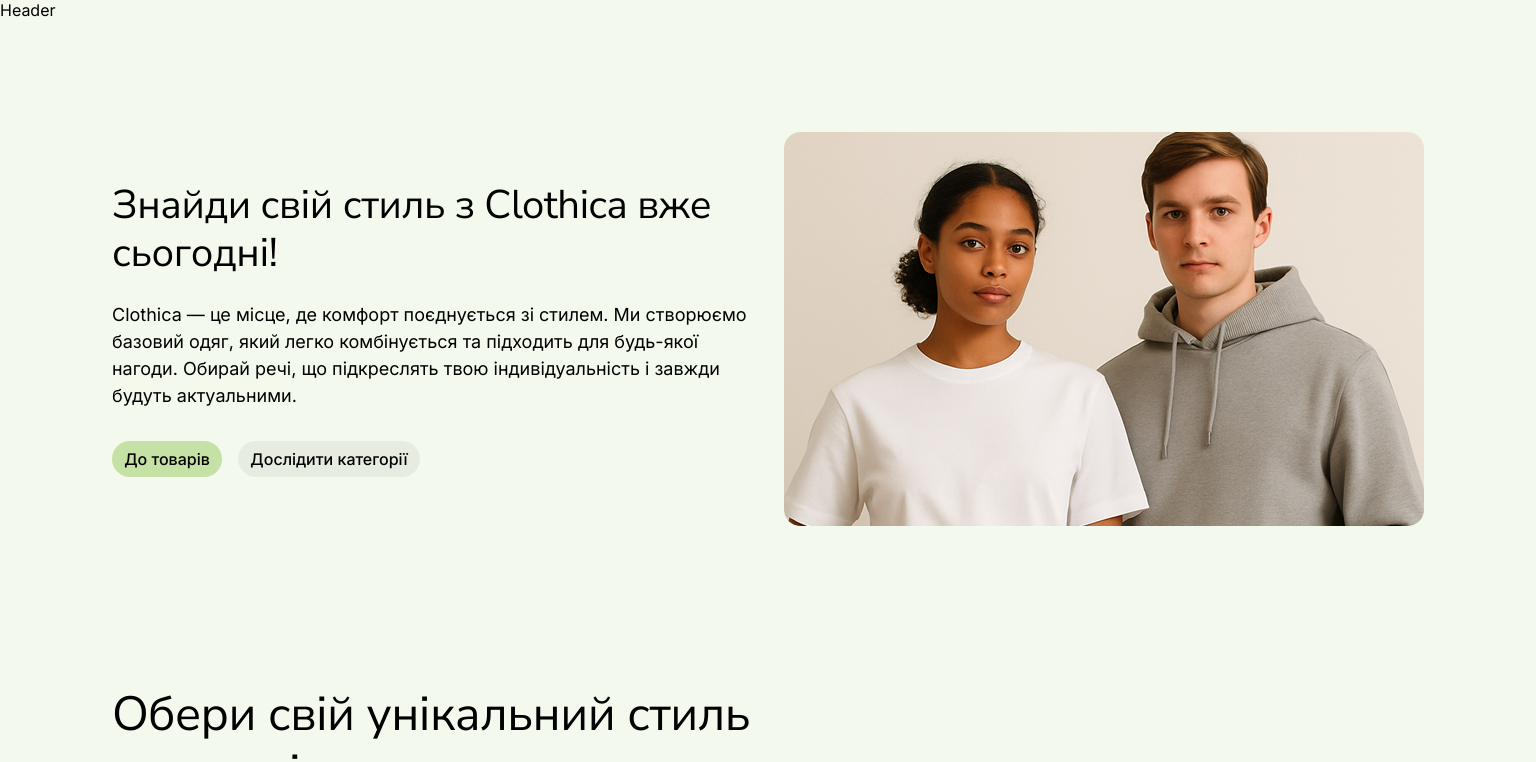
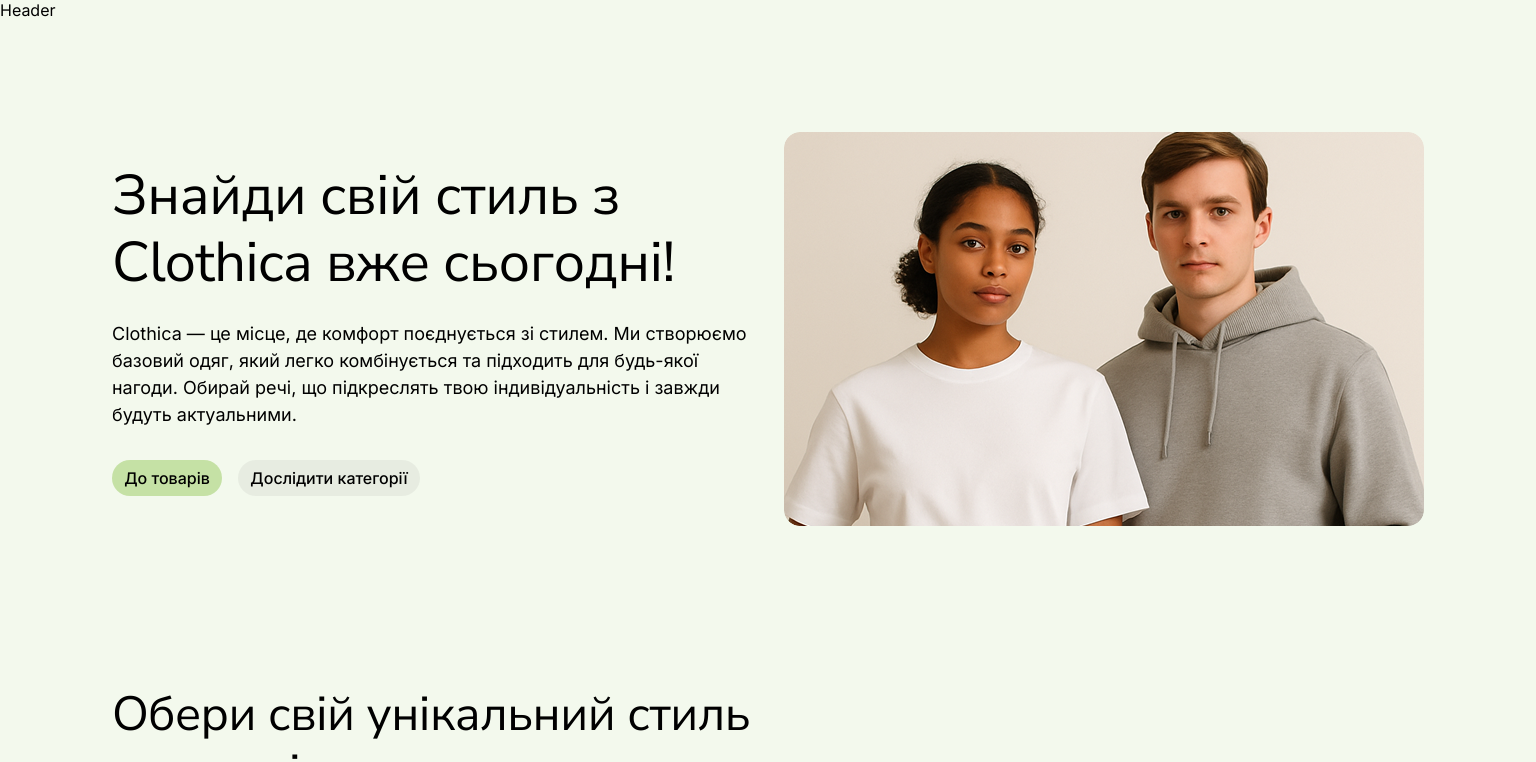
Before and after one commit to netkatya/clothica-shop, a Next.js app: page / in a window 1536 px wide. Shown: the top 762 px of the page. Built offline with nearby package versions, Linux system fonts and the light colour scheme.

Commit message:
hero fixed

```diff
--- a/components/Hero/Hero.module.css
+++ b/components/Hero/Hero.module.css
@@ -1,25 +1,18 @@
 .hero {
-    padding: 20px;
     padding-top: 64px;
-    margin: 0 auto;
+    padding-bottom: 64px;
 }
 
 .hero_text, .link_primary, .link_secondary {
     font-family: var(--font-inter);
 }
 
+
 .hero_text {
     margin-top: 24px;
     font-weight: 400;
     font-size: 18px;
     line-height: 150%;
-}
-
-.container {
-    display: flex;
-    justify-content: center;
-    align-items: center;
-    flex-direction: column;
 }
 
 .hero_content {
@@ -92,26 +85,23 @@
 }
 
 .hero_image {
-    max-width: 375px;
+    max-width: 100%;
+    height: auto;
     margin-top: 32px;
     border-radius: 16px;
 }
 
 .text_wrapper {
-    flex-direction: column;
     max-width: 335px;
 }
 
-@media only screen and (min-width: 768px) {
-  .hero {
-    padding: 64px 32px;
-    max-width: 768px;
-  }
+@media screen and (min-width: 768px) {
 
-  .container {
-    flex-direction: row;
-    gap: 32px;
-  }
+    .all_hero_content {
+        display: flex;
+        flex-direction: row;
+        gap: 32px;
+    }
 
   .hero_content {
     display: flex;
@@ -136,22 +126,31 @@
 
     .hero_image {
         margin-top: 0;
-        max-width: none;
+        max-width: 336px;
     }
 }
 
 @media only screen and (min-width: 1440px) {
     .hero {
-        max-width: 1312px;
         padding: 112px 0;
-        justify-content: center;
     }
 
     .hero_content {
-        max-width: none;
+        max-width: 640px;
+        padding-top: 30px;
+        padding-bottom: 30px;
     }
+
+        .hero_title {
+            font-size: 56px;
+
+        }
 
     .text_wrapper {
         max-width: none;
     }
+
+    .hero_image {
+        max-width: 640px;
+    }
 }
--- a/components/Hero/Hero.tsx
+++ b/components/Hero/Hero.tsx
@@ -6,7 +6,6 @@
 import { useState, useEffect } from 'react';
 
 const Hero = () => {
-
   const [isClient, setIsClient] = useState(false);
 
   useEffect(() => {
@@ -19,27 +18,64 @@
 
   return (
     <section className={css.hero}>
-            <div className={css.container}>
+      <div className="container">
+        <div className={css.all_hero_content}>
           <div className={css.hero_content}>
             <div className={css.text_wrapper}>
-                        <h1 className={css.hero_title}>Знайди свій стиль з Clothica вже сьогодні!</h1>
-                        <p className={css.hero_text}>Clothica — це місце, де комфорт поєднується зі стилем. Ми створюємо базовий одяг, який легко комбінується та підходить для будь-якої нагоди. Обирай речі, що підкреслять твою індивідуальність і завжди будуть актуальними.</p>
+              <h1 className={css.hero_title}>
+                Знайди свій стиль з Clothica вже сьогодні!
+              </h1>
+              <p className={css.hero_text}>
+                Clothica — це місце, де комфорт поєднується зі стилем. Ми
+                створюємо базовий одяг, який легко комбінується та підходить для
+                будь-якої нагоди. Обирай речі, що підкреслять твою
+                індивідуальність і завжди будуть актуальними.
+              </p>
             </div>
             <div className={css.hero_links}>
-                        <a href="#PopularGoods" className={css.link_primary}>До товарів</a>
-                        <a href="#PopularCategories" className={css.link_secondary}>Дослідити категорії</a>
+              <a href="#PopularGoods" className={css.link_primary}>
+                До товарів
+              </a>
+              <a href="#PopularCategories" className={css.link_secondary}>
+                Дослідити категорії
+              </a>
             </div>
           </div>
-                {isClient &&
+          {isClient && (
             <>
-                    {isMobile && <Image src="/img/hero/hero-image-mobile.png" alt="Hero Image" width={335} height={335} className={css.hero_image} />}
-                    {isTablet &&<Image src="/img/hero/hero-image-tablet.png" alt="Hero Image" width={336} height={425} className={css.hero_image} />}
-                    {isDesktop &&<Image src="/img/hero/hero-image-desktop.png" alt="Hero Image" width={640} height={394} className={css.hero_image} />}
+              {isMobile && (
+                <Image
+                  src="/img/hero/hero-image-mobile.png"
+                  alt="Hero Image"
+                  width={335}
+                  height={335}
+                  className={css.hero_image}
+                />
+              )}
+              {isTablet && (
+                <Image
+                  src="/img/hero/hero-image-tablet.png"
+                  alt="Hero Image"
+                  width={336}
+                  height={425}
+                  className={css.hero_image}
+                />
+              )}
+              {isDesktop && (
+                <Image
+                  src="/img/hero/hero-image-desktop.png"
+                  alt="Hero Image"
+                  width={640}
+                  height={394}
+                  className={css.hero_image}
+                />
+              )}
             </>
-                }
+          )}
+        </div>
       </div>
     </section>
   );
-}
+};
 
 export default Hero;
```
Lines whose indentation alone changed are shown as unchanged.
